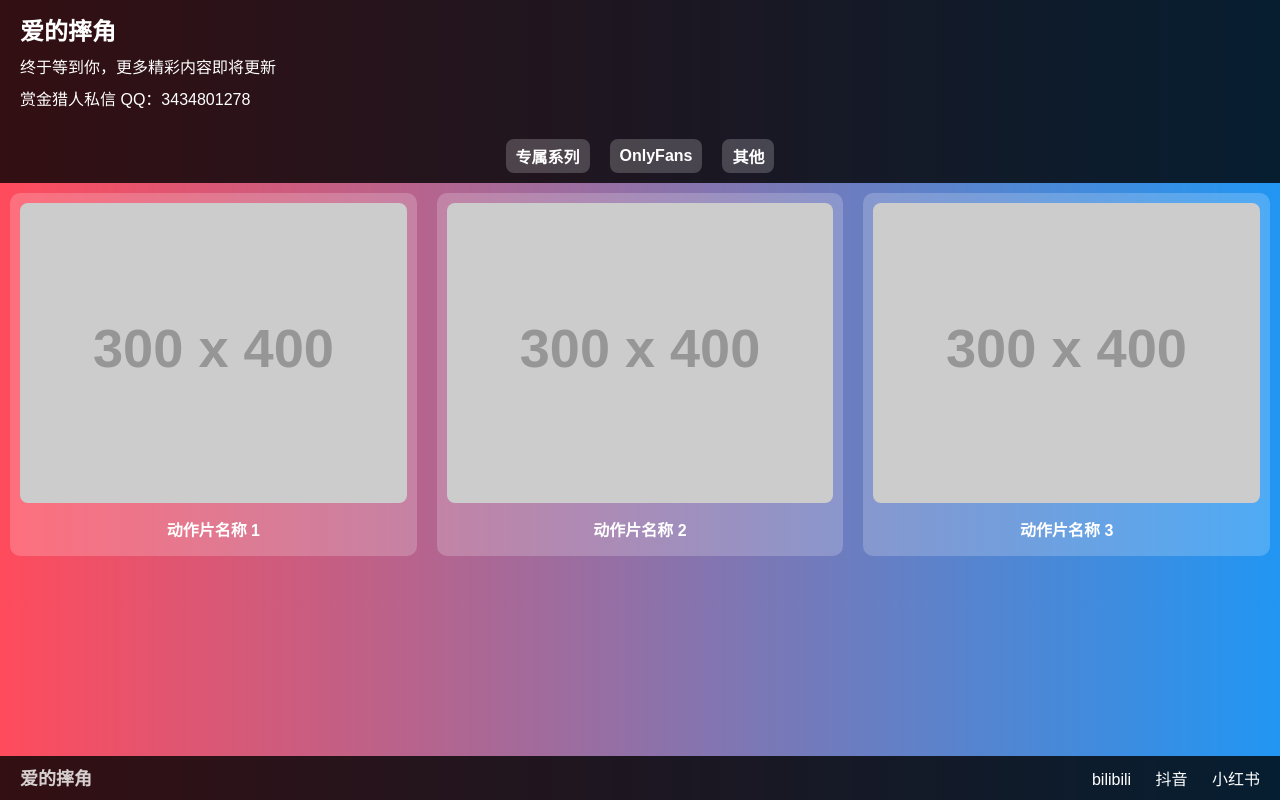
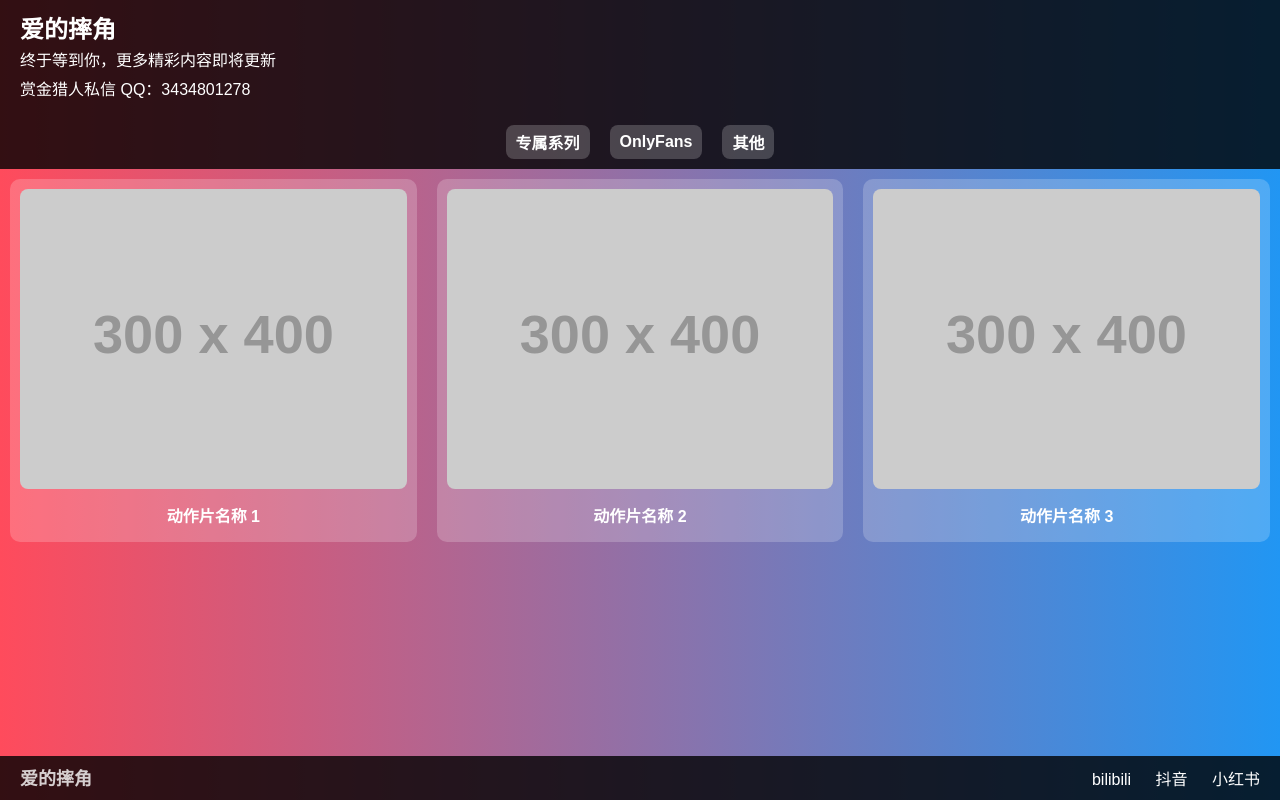
Before and after one commit to AdShuaijiao/AdSJ.github.io, a plain HTML site: page index.html in a window 1280 px wide. Drawn offline with Linux system fonts and the light colour scheme; placeholder pictures from the web are drawn by us.

Commit message:
Update index.html

```diff
--- a/index.html
+++ b/index.html
@@ -20,8 +20,8 @@
             text-align: left;
             padding-left: 20px;
             margin-bottom: 0;
-            padding-bottom: 5px;
-            line-height: 1;
+            padding-bottom: 2px;
+            line-height: 0.8;
         }
         header h1 {
             font-size: 1.5em;
```
